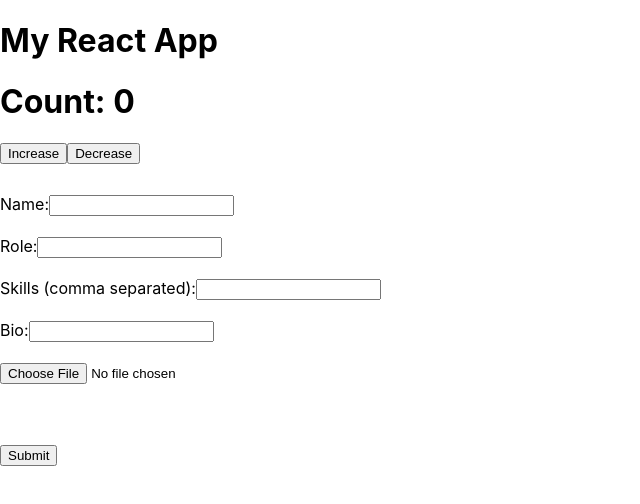
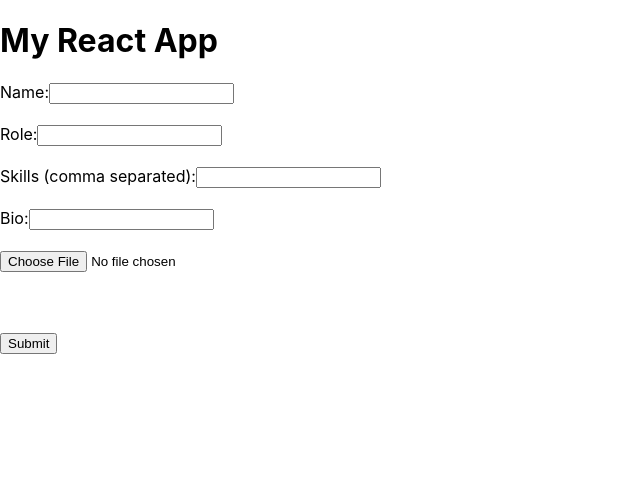
Before and after one commit to saiheroforking/day-4, a React (Create React App) app: page / in a window 1280 px wide. Shown: the top 504 px of the page, without its empty margins (0-640 px from the left). Built offline with nearby package versions, Linux system fonts and the light colour scheme.

Commit message:
Main js file modified

```diff
--- a/src/App.js
+++ b/src/App.js
@@ -1,34 +1,12 @@
 import React, { useState } from "react";
 import "./App.css";
-import Form from "./components/FormComponent"; // ✅ Imported
-
-function Counter() {
-  const [count, setCount] = useState(0);
-
-  return (
-    <div style={{ marginBottom: "30px" }}>
-      <h1>Count: {count}</h1>
-
-      <button onClick={() => setCount(count + 1)}>
-        Increase
-      </button>
-
-      <button onClick={() => setCount(count - 1)}>
-        Decrease
-      </button>
-    </div>
-  );
-}
+import Form from "./components/FormComponent";
 
 function App() {
   return (
     <div>
       <h1>My React App</h1>
-
-      {/* ✅ This line FIXES your error */}
-      <Counter />
-      <Form />   {/* ✅ You MUST use Form like this */}
-
+      <Form />
     </div>
   );
 }
```
